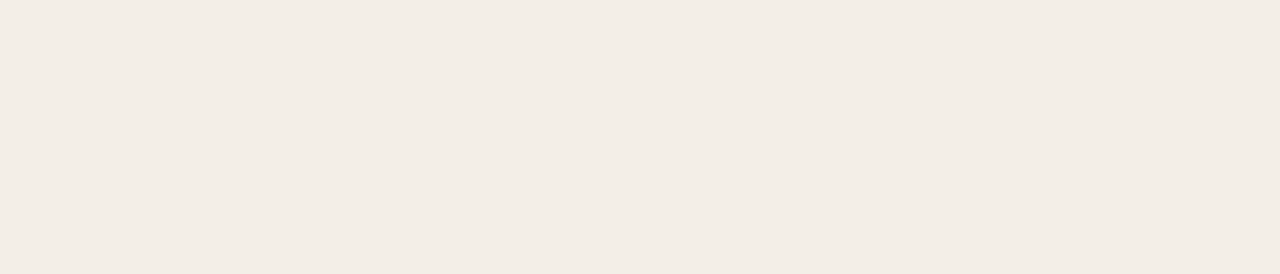
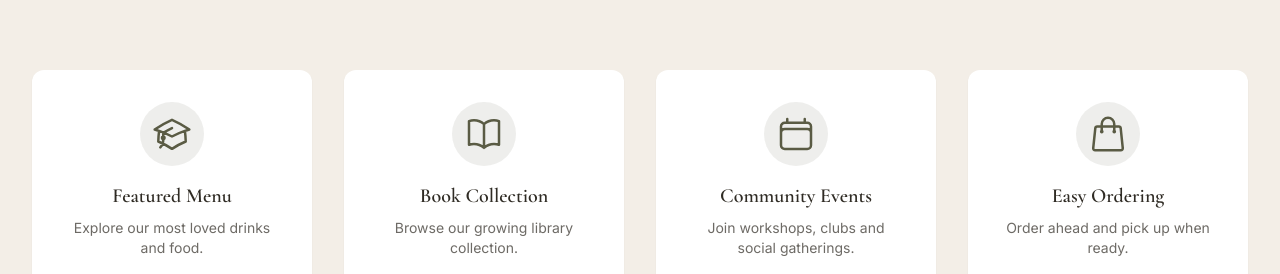
Before and after one commit to LidiaAlemu/sifera, a Next.js app: page / in a window 1280 px wide. Shown: the part 678-952 px from the top of the page. Before the commit the page ends 864 px from the top, so only its background shows below. Built offline with nearby package versions, Linux system fonts and the light colour scheme.

Commit message:
feat: add features section with four icon cards

```diff
--- a/src/app/page.tsx
+++ b/src/app/page.tsx
@@ -1,9 +1,11 @@
 import Hero from "@/components/Hero";
+import Features from "@/components/Features";
 
 export default function Home() {
   return (
     <>
       <Hero />
+      <Features />
     </>
   );
 }
--- /dev/null
+++ b/src/components/Features.tsx
@@ -0,0 +1,72 @@
+import Link from "next/link";
+
+const features = [
+  {
+    label: "Featured Menu",
+    description: "Explore our most loved drinks and food.",
+    href: "/menu",
+    icon: (
+      <svg xmlns="http://www.w3.org/2000/svg" className="h-10 w-10" fill="none" viewBox="0 0 24 24" stroke="currentColor" strokeWidth={1.5}>
+        <path strokeLinecap="round" strokeLinejoin="round" d="M4.26 10.147a60.436 60.436 0 00-.491 6.347A48.627 48.627 0 0112 20.904a48.627 48.627 0 018.232-4.41 60.46 60.46 0 00-.491-6.347m-15.482 0a50.57 50.57 0 00-2.658-.813A59.905 59.905 0 0112 3.493a59.902 59.902 0 0110.399 5.84c-.896.248-1.783.52-2.658.814m-15.482 0A50.697 50.697 0 0112 13.489a50.702 50.702 0 017.74-3.342M6.75 15a.75.75 0 100-1.5.75.75 0 000 1.5zm0 0v-3.675A55.378 55.378 0 0112 8.443m-7.007 11.55A5.981 5.981 0 006.75 15.75v-1.5" />
+      </svg>
+    ),
+  },
+  {
+    label: "Book Collection",
+    description: "Browse our growing library collection.",
+    href: "/books",
+    icon: (
+      <svg xmlns="http://www.w3.org/2000/svg" className="h-10 w-10" fill="none" viewBox="0 0 24 24" stroke="currentColor" strokeWidth={1.5}>
+        <path strokeLinecap="round" strokeLinejoin="round" d="M12 6.042A8.967 8.967 0 006 3.75c-1.052 0-2.062.18-3 .512v14.25A8.987 8.987 0 016 18c2.305 0 4.408.867 6 2.292m0-14.25a8.966 8.966 0 016-2.292c1.052 0 2.062.18 3 .512v14.25A8.987 8.987 0 0018 18a8.967 8.967 0 00-6 2.292m0-14.25v14.25" />
+      </svg>
+    ),
+  },
+  {
+    label: "Community Events",
+    description: "Join workshops, clubs and social gatherings.",
+    href: "/events",
+    icon: (
+      <svg xmlns="http://www.w3.org/2000/svg" className="h-10 w-10" fill="none" viewBox="0 0 24 24" stroke="currentColor" strokeWidth={1.5}>
+        <path strokeLinecap="round" strokeLinejoin="round" d="M6.75 3v2.25M17.25 3v2.25M3 18.75V7.5a2.25 2.25 0 012.25-2.25h13.5A2.25 2.25 0 0121 7.5v11.25m-18 0A2.25 2.25 0 005.25 21h13.5A2.25 2.25 0 0021 18.75m-18 0v-7.5A2.25 2.25 0 015.25 9h13.5A2.25 2.25 0 0121 11.25v7.5" />
+      </svg>
+    ),
+  },
+  {
+    label: "Easy Ordering",
+    description: "Order ahead and pick up when ready.",
+    href: "/menu",
+    icon: (
+      <svg xmlns="http://www.w3.org/2000/svg" className="h-10 w-10" fill="none" viewBox="0 0 24 24" stroke="currentColor" strokeWidth={1.5}>
+        <path strokeLinecap="round" strokeLinejoin="round" d="M15.75 10.5V6a3.75 3.75 0 10-7.5 0v4.5m11.356-1.993l1.263 12c.07.665-.45 1.243-1.119 1.243H4.25a1.125 1.125 0 01-1.12-1.243l1.264-12A1.125 1.125 0 015.513 7.5h12.974c.576 0 1.059.435 1.119 1.007zM8.625 10.5a.375.375 0 11-.75 0 .375.375 0 01.75 0zm7.5 0a.375.375 0 11-.75 0 .375.375 0 01.75 0z" />
+      </svg>
+    ),
+  },
+];
+
+export default function Features() {
+  return (
+    <section className="bg-cream py-16 md:py-20">
+      <div className="max-w-7xl mx-auto px-4 sm:px-6 lg:px-8">
+        <div className="grid grid-cols-1 sm:grid-cols-2 lg:grid-cols-4 gap-8">
+          {features.map((feature, index) => (
+            <Link
+              key={index}
+              href={feature.href}
+              className="group bg-white rounded-xl shadow-sm hover:shadow-md p-8 text-center transition-all duration-300 hover:-translate-y-1"
+            >
+              <div className="mx-auto w-16 h-16 flex items-center justify-center rounded-full bg-olive/10 text-olive group-hover:bg-olive group-hover:text-white transition-colors mb-4">
+                {feature.icon}
+              </div>
+              <h3 className="text-xl font-serif font-semibold text-dark mb-2">
+                {feature.label}
+              </h3>
+              <p className="text-sm font-sans text-dark/70">
+                {feature.description}
+              </p>
+            </Link>
+          ))}
+        </div>
+      </div>
+    </section>
+  );
+}
```
